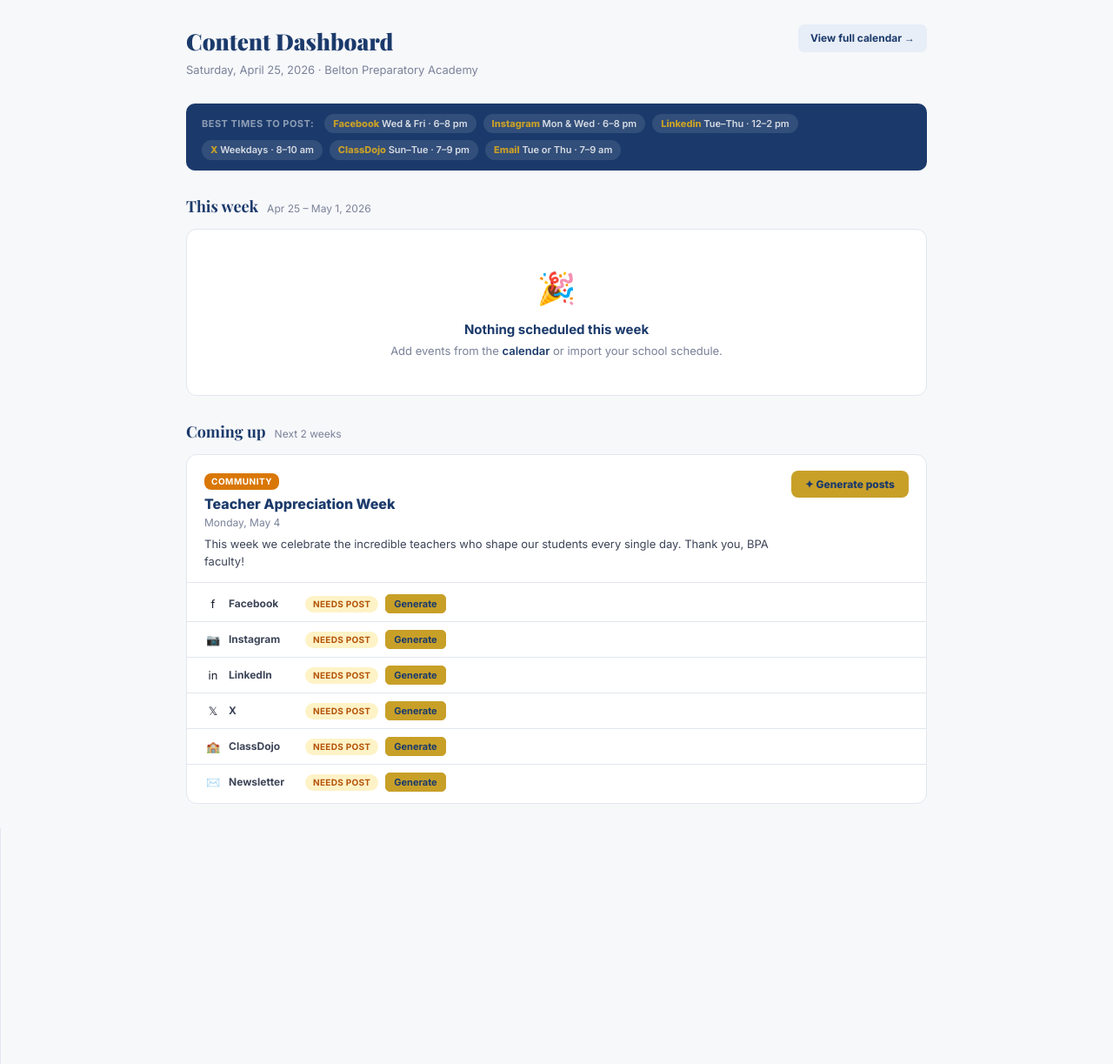
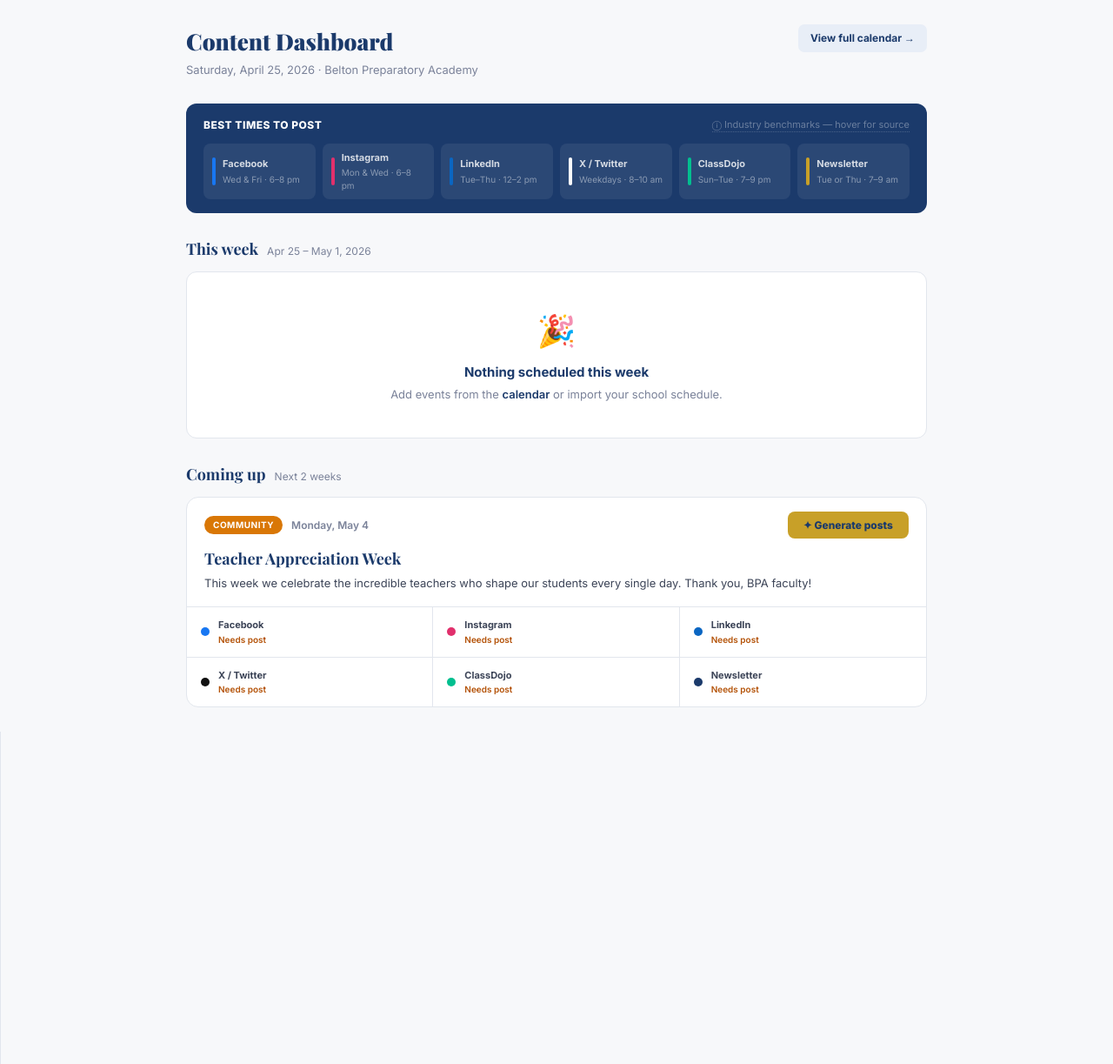
Before and after one commit to marshallcreamer-eng/forte, a Flask app: page /dashboard in a window 1280 px wide. Shown: the part 60-1283 px from the top of the page at 87% size. Run offline with Flask 3, Linux system fonts and the light colour scheme; a user stored in the database is signed in; data comes from the database, SQL or seed files in the repository; data that the repository does not hold is empty.

Commit message:
UI: brand platform colors, cleaner event cards, best times source
- Platform cards now use actual brand colors (Facebook blue, Instagram
  gradient, LinkedIn blue, X black, ClassDojo green) — no text icons
- Event cards redesigned: Playfair Display title, 3x2 platform status
  grid with brand-colored dots, draft count summary, photo brief strip
- Best times bar redesigned: 6-column grid with brand color strip per
  platform, industry source attribution on hover
- Best times data sourced from Sprout Social, Buffer, Mailchimp 2024
- Generated demo content for 5 upcoming events (Teacher Appreciation,
  Beta Club, 8th Grade Promotion, Last Day, Enrollment Preview)

Co-Authored-By: Claude Sonnet 4.6 <noreply@anthropic.com>

```diff
--- a/app.py
+++ b/app.py
@@ -21,13 +21,14 @@ PLATFORM_CONFIG = {
 
 # Best times to post per platform (for school audience in SC)
 BEST_TIMES = {
-    'facebook':  {'days': 'Wed & Fri', 'time': '6–8 pm',  'note': 'Parents check after work'},
-    'instagram': {'days': 'Mon & Wed', 'time': '6–8 pm',  'note': 'Highest reach for K–12 schools'},
-    'linkedin':  {'days': 'Tue–Thu',   'time': '12–2 pm', 'note': 'During lunch break'},
-    'x':         {'days': 'Weekdays',  'time': '8–10 am', 'note': 'Morning commute window'},
-    'classdojo': {'days': 'Sun–Tue',   'time': '7–9 pm',  'note': 'When parents review school info'},
-    'email':     {'days': 'Tue or Thu','time': '7–9 am',  'note': 'Highest open rates for school emails'},
+    'facebook':  {'days': 'Wed & Fri', 'time': '6–8 pm',  'note': 'Parents check after work — Sprout Social 2024'},
+    'instagram': {'days': 'Mon & Wed', 'time': '6–8 pm',  'note': 'Peak reach for K–12 — Buffer Education Report 2024'},
+    'linkedin':  {'days': 'Tue–Thu',   'time': '12–2 pm', 'note': 'Lunch break engagement — LinkedIn internal data'},
+    'x':         {'days': 'Weekdays',  'time': '8–10 am', 'note': 'Morning commute window — Sprout Social 2024'},
+    'classdojo': {'days': 'Sun–Tue',   'time': '7–9 pm',  'note': 'After school/dinner — parent app usage patterns'},
+    'email':     {'days': 'Tue or Thu','time': '7–9 am',  'note': 'Highest open rates for school emails — Mailchimp 2024'},
 }
+BEST_TIMES_SOURCE = 'General industry benchmarks for K–12 school audiences (Sprout Social, Buffer, Mailchimp 2024). Update once BPA posts regularly — real engagement data will be more accurate.'
 
 
 def create_app():
@@ -118,6 +119,7 @@ def create_app():
             coming_up=enrich(coming_up),
             platforms=list(PLATFORM_CONFIG.keys()),
             best_times=BEST_TIMES,
+            best_times_source=BEST_TIMES_SOURCE,
         )
 
     # ── Calendar View ──────────────────────────────────────────────────────────
--- a/static/style.css
+++ b/static/style.css
@@ -831,23 +846,54 @@ textarea.form-control { resize: vertical; }
 
 /* Best times banner */
 .best-times-bar {
-  display: flex; flex-wrap: wrap; align-items: center; gap: 8px;
-  background: var(--navy); border-radius: 10px;
-  padding: 12px 18px;
+  background: var(--navy); border-radius: 12px;
+  padding: 16px 20px;
+}
+
+.bt-header-row {
+  display: flex; align-items: center; justify-content: space-between;
+  margin-bottom: 12px;
 }
 
 .bt-label {
-  font-size: 11px; font-weight: 700; color: rgba(255,255,255,0.5);
-  text-transform: uppercase; letter-spacing: 0.5px; margin-right: 4px;
+  font-size: 12px; font-weight: 800; color: var(--white);
+  text-transform: uppercase; letter-spacing: 0.5px;
+}
+
+.bt-source {
+  font-size: 11px; color: rgba(255,255,255,0.35);
+  cursor: help; border-bottom: 1px dotted rgba(255,255,255,0.2);
+}
+
+.bt-chips-row {
+  display: grid; grid-template-columns: repeat(6, 1fr); gap: 8px;
 }
 
 .bt-chip {
-  font-size: 11px; font-weight: 600;
-  background: rgba(255,255,255,0.1); color: rgba(255,255,255,0.8);
-  padding: 3px 10px; border-radius: 20px;
+  display: flex; align-items: center; gap: 8px;
+  background: rgba(255,255,255,0.07);
+  border-radius: 8px; padding: 8px 10px;
+  overflow: hidden;
 }
 
-.bt-platform { font-weight: 800; color: var(--gold); }
+.bt-chip-color {
+  width: 4px; min-height: 32px; border-radius: 2px; flex-shrink: 0;
+}
+.bt-chip[data-platform="facebook"]  .bt-chip-color { background: #1877F2; }
+.bt-chip[data-platform="instagram"] .bt-chip-color { background: #E1306C; }
+.bt-chip[data-platform="linkedin"]  .bt-chip-color { background: #0A66C2; }
+.bt-chip[data-platform="x"]         .bt-chip-color { background: #fff; }
+.bt-chip[data-platform="classdojo"] .bt-chip-color { background: #00BF8F; }
+.bt-chip[data-platform="email"]     .bt-chip-color { background: var(--gold); }
+
+.bt-chip-platform {
+  font-size: 11px; font-weight: 700; color: rgba(255,255,255,0.8);
+  margin-bottom: 2px;
+}
+
+.bt-chip-time {
+  font-size: 10px; color: rgba(255,255,255,0.45);
+}
 
 /* Section */
 .dash-section { display: flex; flex-direction: column; gap: 12px; }
@@ -878,24 +924,24 @@ textarea.form-control { resize: vertical; }
 .event-card {
   background: var(--white);
   border: 1px solid var(--grey-border);
-  border-radius: 12px; overflow: hidden;
+  border-radius: 14px; overflow: hidden;
   transition: box-shadow 0.15s;
 }
-.event-card:hover { box-shadow: 0 4px 16px rgba(0,0,0,0.08); }
+.event-card:hover { box-shadow: 0 6px 20px rgba(0,0,0,0.09); }
 
-.ec-top {
-  display: flex; justify-content: space-between; align-items: flex-start;
-  padding: 18px 20px 14px;
-  border-bottom: 1px solid var(--grey-border);
+/* Card header */
+.ec-header {
+  display: flex; align-items: center; justify-content: space-between;
+  padding: 16px 20px 0;
 }
 
-.ec-left { flex: 1; }
+.ec-header-left { display: flex; align-items: center; gap: 10px; }
 
 .ec-cat {
   display: inline-block;
   font-size: 10px; font-weight: 700; text-transform: uppercase;
-  letter-spacing: 0.5px; padding: 2px 8px; border-radius: 8px;
-  color: #fff; margin-bottom: 6px;
+  letter-spacing: 0.5px; padding: 3px 10px; border-radius: 20px;
+  color: #fff; flex-shrink: 0;
 }
 .ec-cat.holiday    { background: var(--cat-holiday); }
 .ec-cat.admissions { background: var(--cat-admissions); }
@@ -903,40 +949,104 @@ textarea.form-control { resize: vertical; }
 .ec-cat.community  { background: var(--cat-community); }
 .ec-cat.achievement{ background: var(--cat-achievement); }
 
-.ec-title {
-  font-size: 16px; font-weight: 800; color: var(--navy); margin-bottom: 3px; line-height: 1.3;
+.ec-date-line {
+  font-size: 12px; font-weight: 600; color: var(--text-light);
 }
 
-.ec-date { font-size: 12px; color: var(--text-light); margin-bottom: 6px; }
-.ec-desc { font-size: 13px; color: var(--text-mid); line-height: 1.5; }
+.ec-header-right { display: flex; align-items: center; gap: 10px; }
+
+.ec-summary {
+  font-size: 11px; color: var(--text-light); white-space: nowrap;
+}
 
 .btn-gen-event {
-  padding: 8px 16px; white-space: nowrap;
+  padding: 8px 18px; white-space: nowrap;
   background: var(--gold); color: var(--navy);
   border: none; border-radius: 8px;
   font-size: 12px; font-weight: 800; cursor: pointer;
   font-family: 'Inter', sans-serif; transition: background 0.15s;
-  margin-left: 16px; flex-shrink: 0;
 }
 .btn-gen-event:hover { background: #b8901c; }
 
-/* Platform rows */
-.ec-platforms {
-  display: flex; flex-direction: column;
-  padding: 4px 0;
+/* Card body */
+.ec-body {
+  padding: 12px 20px 16px;
+  border-bottom: 1px solid var(--grey-border);
 }
 
-.ec-plat {
-  display: flex; align-items: center; flex-wrap: wrap; gap: 8px;
-  padding: 9px 20px;
+.ec-title {
+  font-family: 'Playfair Display', serif;
+  font-size: 18px; font-weight: 700; color: var(--navy);
+  margin-bottom: 6px; line-height: 1.3;
+}
+
+.ec-desc {
+  font-size: 13px; color: var(--text-mid); line-height: 1.6;
+}
+
+/* Platform status grid */
+.ec-plat-grid {
+  display: grid; grid-template-columns: repeat(3, 1fr);
+  gap: 0;
+}
+
+.ec-plat-item {
+  display: flex; align-items: center; gap: 10px;
+  padding: 12px 16px;
+  border-right: 1px solid var(--grey-border);
   border-bottom: 1px solid var(--grey-border);
 }
-.ec-plat:last-child { border-bottom: none; }
+.ec-plat-item:nth-child(3n) { border-right: none; }
+.ec-plat-item:nth-child(4),
+.ec-plat-item:nth-child(5),
+.ec-plat-item:nth-child(6) { border-bottom: none; }
 
-.ec-plat-icon { font-size: 13px; width: 20px; text-align: center; flex-shrink: 0; }
-.ec-plat-name { font-size: 12px; font-weight: 700; color: var(--text-mid); width: 80px; flex-shrink: 0; }
+/* Platform colour dot */
+.ec-plat-dot {
+  width: 10px; height: 10px; border-radius: 50%; flex-shrink: 0;
+}
+.ec-plat-item[data-platform="facebook"]  .ec-plat-dot { background: #1877F2; }
+.ec-plat-item[data-platform="instagram"] .ec-plat-dot { background: #E1306C; }
+.ec-plat-item[data-platform="linkedin"]  .ec-plat-dot { background: #0A66C2; }
+.ec-plat-item[data-platform="x"]         .ec-plat-dot { background: #111; }
+.ec-plat-item[data-platform="classdojo"] .ec-plat-dot { background: #00BF8F; }
+.ec-plat-item[data-platform="email"]     .ec-plat-dot { background: var(--navy); }
 
-/* Status badges */
+.ec-plat-info { flex: 1; min-width: 0; }
+
+.ec-plat-label {
+  font-size: 11px; font-weight: 700; color: var(--text-mid);
+  white-space: nowrap; overflow: hidden; text-overflow: ellipsis;
+}
+
+.ec-plat-status {
+  font-size: 10px; font-weight: 600; margin-top: 1px;
+}
+.ec-plat-item.needs_post  .ec-plat-status { color: #b45309; }
+.ec-plat-item.draft_ready .ec-plat-status { color: var(--navy); }
+.ec-plat-item.scheduled   .ec-plat-status { color: #6d28d9; }
+.ec-plat-item.posted      .ec-plat-status { color: var(--green); }
+
+.ec-plat-btns { display: flex; gap: 4px; flex-shrink: 0; }
+
+.btn-copy-small, .btn-mark-posted {
+  font-size: 10px; font-weight: 700; padding: 3px 8px;
+  border-radius: 5px; cursor: pointer; font-family: 'Inter', sans-serif;
+  transition: all 0.15s; border: 1px solid transparent;
+  white-space: nowrap;
+}
+
+.btn-copy-small { background: var(--navy); color: #fff; border-color: var(--navy); }
+.btn-copy-small:hover  { background: var(--navy-mid); }
+.btn-copy-small.copied { background: var(--green); border-color: var(--green); }
+
+.btn-mark-posted {
+  background: var(--white); color: var(--green); border-color: #86efac;
+  font-size: 12px; padding: 2px 6px;
+}
+.btn-mark-posted:hover { background: var(--green-light); }
+
+/* Status badges (kept for gen panel) */
 .status-badge {
   font-size: 10px; font-weight: 700; padding: 2px 9px;
   border-radius: 10px; text-transform: uppercase; letter-spacing: 0.3px;
@@ -947,36 +1057,11 @@ textarea.form-control { resize: vertical; }
 .status-badge.scheduled   { background: #ede9fe; color: #6d28d9; }
 .status-badge.posted      { background: var(--green-light); color: var(--green); }
 
-.ec-plat-actions { display: flex; gap: 5px; align-items: center; }
-
-.btn-copy-small, .btn-canva-small, .btn-gen-small, .btn-mark-posted {
-  font-size: 11px; font-weight: 600; padding: 3px 9px;
-  border-radius: 5px; cursor: pointer; font-family: 'Inter', sans-serif;
-  transition: all 0.15s; border: 1px solid transparent;
-}
-
-.btn-copy-small {
-  background: var(--navy); color: #fff; border-color: var(--navy);
-}
-.btn-copy-small:hover  { background: var(--navy-mid); }
-.btn-copy-small.copied { background: var(--green); border-color: var(--green); }
-
-.btn-canva-small { background: #8b5cf6; color: #fff; border-color: #8b5cf6; }
-.btn-canva-small:hover { background: #7c3aed; }
-
-.btn-gen-small { background: var(--gold); color: var(--navy); border-color: var(--gold); font-weight: 700; }
-.btn-gen-small:hover { background: #b8901c; }
-
-.btn-mark-posted { background: var(--white); color: var(--green); border-color: #86efac; }
-.btn-mark-posted:hover:not(:disabled) { background: var(--green-light); }
-.btn-mark-posted:disabled { opacity: 0.5; cursor: not-allowed; }
-
 /* Photo brief */
 .ec-photo-brief {
-  width: 100%; margin-top: 6px;
-  background: var(--gold-light); border: 1px solid #f0d98a;
-  border-radius: 7px; padding: 8px 12px;
-  display: flex; gap: 8px; align-items: flex-start;
+  padding: 12px 20px;
+  background: var(--gold-light); border-top: 1px solid #f0d98a;
+  display: flex; gap: 10px; align-items: flex-start;
 }
-.photo-brief-icon { font-size: 14px; flex-shrink: 0; margin-top: 1px; }
-.photo-brief-text { font-size: 12px; color: #7a5c00; line-height: 1.5; }
+.photo-brief-label { font-size: 11px; font-weight: 700; color: #7a5c00; white-space: nowrap; flex-shrink: 0; }
+.photo-brief-text  { font-size: 12px; color: #7a5c00; line-height: 1.5; }
--- a/templates/dashboard.html
+++ b/templates/dashboard.html
@@ -16,13 +16,22 @@
 
   <!-- ── Best Times Banner ───────────────────────────────────────────── -->
   <div class="best-times-bar">
-    <span class="bt-label">Best times to post:</span>
+    <div class="bt-header-row">
+      <span class="bt-label">Best times to post</span>
+      <span class="bt-source" title="{{ best_times_source }}">ⓘ Industry benchmarks — hover for source</span>
+    </div>
+    <div class="bt-chips-row">
+      {% set plat_labels = {'facebook': 'Facebook', 'instagram': 'Instagram', 'linkedin': 'LinkedIn', 'x': 'X / Twitter', 'classdojo': 'ClassDojo', 'email': 'Newsletter'} %}
       {% for platform, info in best_times.items() %}
-    <span class="bt-chip">
-      <span class="bt-platform">{{ platform|title if platform != 'classdojo' else 'ClassDojo' }}</span>
-      {{ info.days }} · {{ info.time }}
-    </span>
+      <div class="bt-chip" data-platform="{{ platform }}">
+        <div class="bt-chip-color"></div>
+        <div class="bt-chip-body">
+          <div class="bt-chip-platform">{{ plat_labels[platform] }}</div>
+          <div class="bt-chip-time">{{ info.days }} · {{ info.time }}</div>
+        </div>
+      </div>
       {% endfor %}
+    </div>
   </div>
 
   <!-- ── This Week ───────────────────────────────────────────────────── -->
@@ -136,65 +145,82 @@
 {% macro render_event_card(item, expanded) %}
 {% set ev = item.event %}
 {% set drafts = item.drafts %}
+{% set platforms = [
+  ('facebook',  'Facebook'),
+  ('instagram', 'Instagram'),
+  ('linkedin',  'LinkedIn'),
+  ('x',         'X / Twitter'),
+  ('classdojo', 'ClassDojo'),
+  ('email',     'Newsletter'),
+] %}
+{% set drafted_count  = drafts|length %}
+{% set posted_count   = drafts.values()|selectattr('status','eq','posted')|list|length %}
+
 <div class="event-card" id="ec-{{ ev.id }}">
-  <div class="ec-top">
-    <div class="ec-left">
+
+  <!-- Card header -->
+  <div class="ec-header">
+    <div class="ec-header-left">
       <span class="ec-cat {{ ev.category }}">{{ ev.category|title }}</span>
-      <h3 class="ec-title">{{ ev.title }}</h3>
-      <div class="ec-date">{{ ev.date.strftime('%A, %B %-d') }}</div>
-      {% if ev.description %}<p class="ec-desc">{{ ev.description }}</p>{% endif %}
+      <div class="ec-date-line">{{ ev.date.strftime('%A, %B %-d') }}</div>
     </div>
-    <div class="ec-right">
-      <button class="btn-gen-event" onclick="openEventFromDash({{ ev.id }}, {{ ev.title|tojson }}, {{ ev.description|tojson }}, '{{ ev.date.isoformat() }}', '{{ ev.category }}')">
-        ✦ Generate posts
+    <div class="ec-header-right">
+      {% if drafted_count > 0 %}
+        <span class="ec-summary">{{ drafted_count }}/6 drafted{% if posted_count %} · {{ posted_count }} posted{% endif %}</span>
+      {% endif %}
+      <button class="btn-gen-event"
+        onclick="openEventFromDash({{ ev.id }}, {{ ev.title|tojson }}, {{ ev.description|tojson }}, '{{ ev.date.isoformat() }}', '{{ ev.category }}')">
+        {% if drafted_count == 0 %}✦ Generate posts{% else %}↺ Regenerate{% endif %}
       </button>
     </div>
   </div>
 
-  <!-- Per-platform status row -->
-  <div class="ec-platforms">
-    {% set platform_meta = {
-      'facebook': {'icon': 'f', 'label': 'Facebook'},
-      'instagram': {'icon': '📷', 'label': 'Instagram'},
-      'linkedin': {'icon': 'in', 'label': 'LinkedIn'},
-      'x': {'icon': '𝕏', 'label': 'X'},
-      'classdojo': {'icon': '🏫', 'label': 'ClassDojo'},
-      'email': {'icon': '✉️', 'label': 'Newsletter'},
-    } %}
-    {% for platform, meta in platform_meta.items() %}
+  <!-- Title + description -->
+  <div class="ec-body">
+    <h3 class="ec-title">{{ ev.title }}</h3>
+    {% if ev.description %}<p class="ec-desc">{{ ev.description }}</p>{% endif %}
+  </div>
+
+  <!-- Platform status grid -->
+  <div class="ec-plat-grid">
+    {% for platform, label in platforms %}
     {% set draft = drafts.get(platform) %}
-    <div class="ec-plat" data-platform="{{ platform }}">
-      <span class="ec-plat-icon">{{ meta.icon }}</span>
-      <span class="ec-plat-name">{{ meta.label }}</span>
+    <div class="ec-plat-item {{ draft.status if draft else 'needs_post' }}" data-platform="{{ platform }}">
+      <div class="ec-plat-dot"></div>
+      <div class="ec-plat-info">
+        <div class="ec-plat-label">{{ label }}</div>
+        <div class="ec-plat-status">
           {% if draft %}
-        <span class="status-badge {{ draft.status }}" id="sb-{{ draft.id }}">
-          {% if draft.status == 'draft_ready' %}Draft ready
+            {% if draft.status == 'posted' %}Posted ✓
+            {% elif draft.status == 'draft_ready' %}Draft ready
             {% elif draft.status == 'scheduled' %}Scheduled
-          {% elif draft.status == 'posted' %}Posted ✓
             {% else %}Needs post{% endif %}
-        </span>
-        <div class="ec-plat-actions">
+          {% else %}Needs post{% endif %}
+        </div>
+      </div>
+      {% if draft %}
+      <div class="ec-plat-btns">
         <button class="btn-copy-small" onclick="copyDraftById({{ draft.id }}, {{ draft.content|tojson }}, this)">Copy</button>
-          {% if platform in ('facebook', 'instagram') %}
-          <button class="btn-canva-small" onclick="designInCanvaByPlatform('{{ platform }}', {{ draft.content|tojson }})">Canva</button>
+        {% if draft.status != 'posted' %}
+        <button class="btn-mark-posted" onclick="markPosted({{ draft.id }}, this)">✓</button>
         {% endif %}
-          <button class="btn-mark-posted" onclick="markPosted({{ draft.id }}, this)" {% if draft.status == 'posted' %}disabled{% endif %}>
-            {% if draft.status == 'posted' %}Posted{% else %}Mark posted{% endif %}
-          </button>
       </div>
-        {% if expanded and draft.photo_brief %}
-        <div class="ec-photo-brief">
-          <span class="photo-brief-icon">📷</span>
-          <span class="photo-brief-text">{{ draft.photo_brief }}</span>
-        </div>
-        {% endif %}
-      {% else %}
-        <span class="status-badge needs_post">Needs post</span>
-        <button class="btn-gen-small" onclick="openEventFromDash({{ ev.id }}, {{ ev.title|tojson }}, {{ ev.description|tojson }}, '{{ ev.date.isoformat() }}', '{{ ev.category }}')">Generate</button>
       {% endif %}
     </div>
     {% endfor %}
   </div>
+
+  <!-- Photo brief (expanded / this week only) -->
+  {% if expanded %}
+    {% set any_brief = drafts.values()|selectattr('photo_brief')|list %}
+    {% if any_brief %}
+    <div class="ec-photo-brief">
+      <span class="photo-brief-label">📷 Photo brief</span>
+      <span class="photo-brief-text">{{ any_brief[0].photo_brief }}</span>
+    </div>
+    {% endif %}
+  {% endif %}
+
 </div>
 {% endmacro %}
 
```
Also changed, not shown: other parts of static/style.css (+34 -19 lines). Lines whose indentation alone changed are shown as unchanged.
